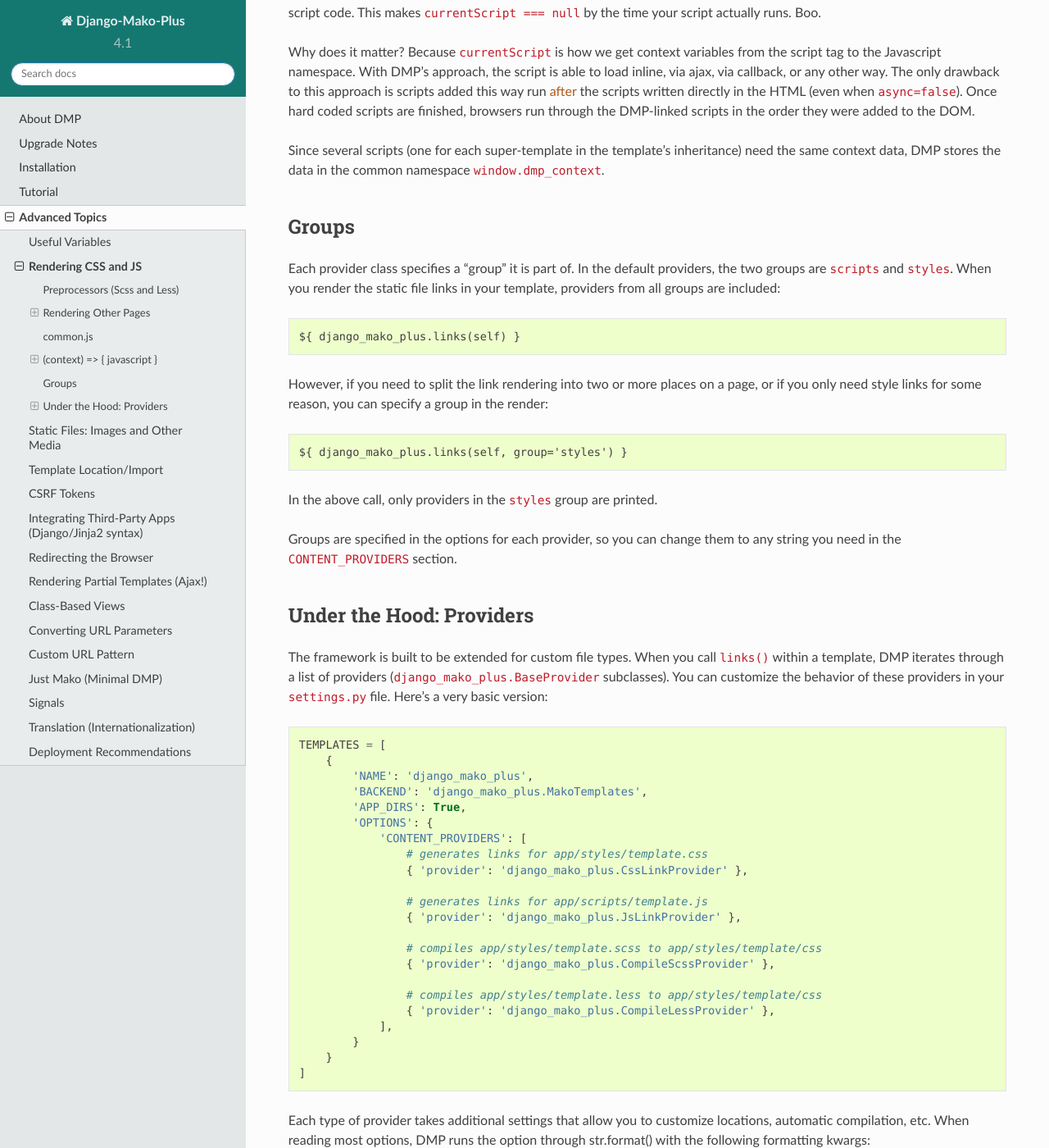
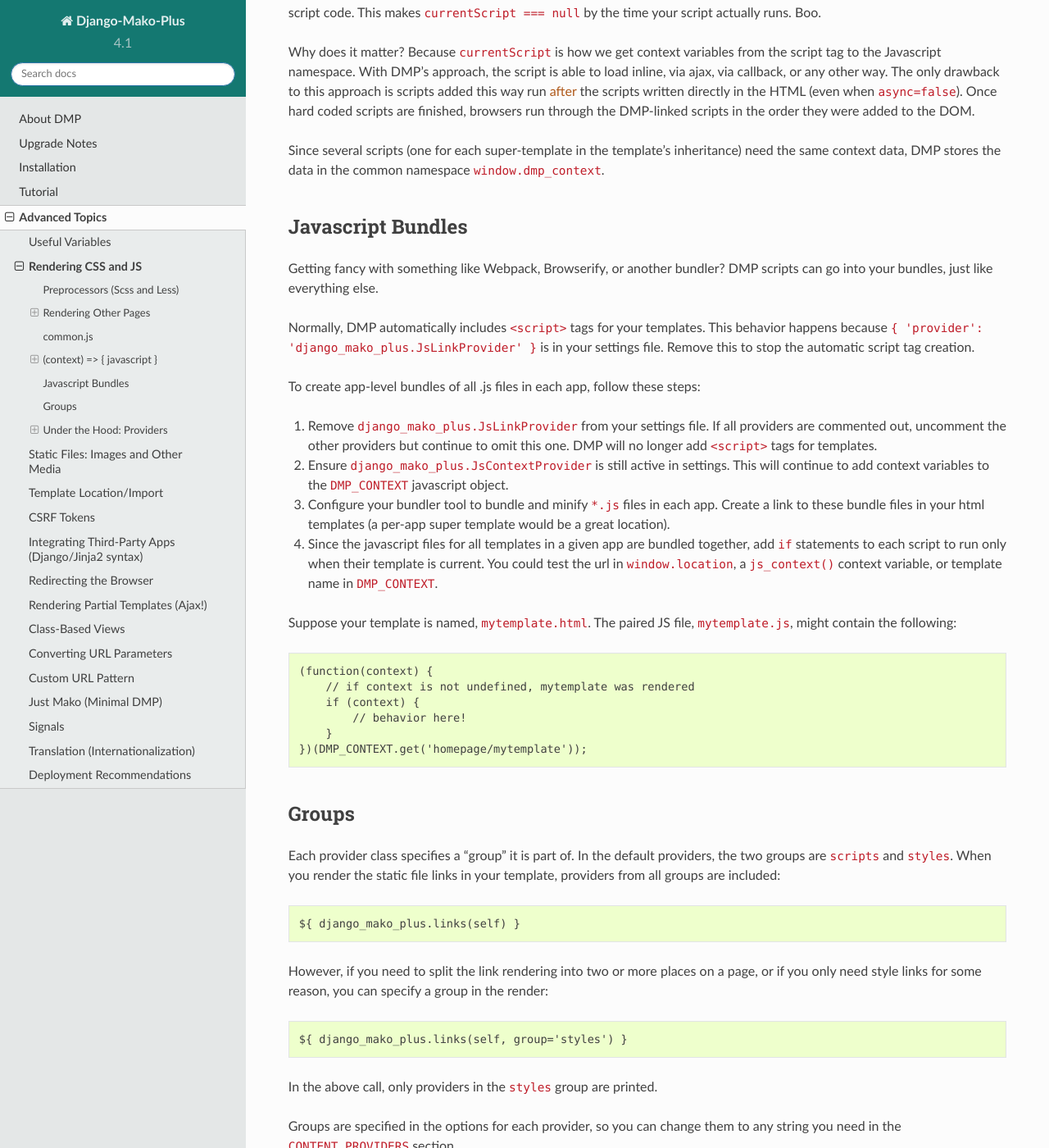
Before and after one commit to doconix/django-mako-plus, a Sphinx documentation site: the page built from docs/topics_css_js.rst, in a window 1280 px wide and 1400 px high, scrolled down 3977 px. Shown: the whole window at 82% size. Built offline with Sphinx 7.4.7 and the Read the Docs theme 2.0.0, drawn with Linux system fonts in a browser that asks for light colours; some of the changed text lies outside the part shown.

Commit message:
updated docs

```diff
--- a/docs/topics_css_js.rst
+++ b/docs/topics_css_js.rst
@@ -159,6 +159,31 @@
 
 Since several scripts (one for each super-template in the template's inheritance) need the same context data, DMP stores the data in the common namespace ``window.dmp_context``.
 
+Javascript Bundles
+---------------------
+
+Getting fancy with something like Webpack, Browserify, or another bundler?  DMP scripts can go into your bundles, just like everything else.
+
+Normally, DMP automatically includes ``<script>`` tags for your templates.  This behavior happens because ``{ 'provider': 'django_mako_plus.JsLinkProvider' }`` is in your settings file.  Remove this to stop the automatic script tag creation.
+
+To create app-level bundles of all .js files in each app, follow these steps:
+
+1. Remove ``django_mako_plus.JsLinkProvider`` from your settings file. If all providers are commented out, uncomment the other providers but continue to omit this one.  DMP will no longer add ``<script>`` tags for templates.
+2. Ensure ``django_mako_plus.JsContextProvider`` is still active in settings. This will continue to add context variables to the ``DMP_CONTEXT`` javascript object.
+3. Configure your bundler tool to bundle and minify ``*.js`` files in each app.  Create a link to these bundle files in your html templates (a per-app super template would be a great location).
+4. Since the javascript files for all templates in a given app are bundled together, add ``if`` statements to each script to run only when their template is current. You could test the url in ``window.location``, a ``js_context()`` context variable, or template name in ``DMP_CONTEXT``.
+
+Suppose your template is named, ``mytemplate.html``. The paired JS file, ``mytemplate.js``, might contain the following:
+
+::
+
+    (function(context) {
+        // if context is not undefined, mytemplate was rendered
+        if (context) {
+            // behavior here!
+        }
+    })(DMP_CONTEXT.get('homepage/mytemplate'));
+
 Groups
 -----------------
 
@@ -197,6 +222,9 @@
 
                     # generates links for app/scripts/template.js
                     { 'provider': 'django_mako_plus.JsLinkProvider' },
+
+                    # adds JS context
+                    { 'provider': 'django_mako_plus.JsContextProvider' },
 
                     # compiles app/styles/template.scss to app/styles/template/css
                     { 'provider': 'django_mako_plus.CompileScssProvider' },
@@ -240,8 +268,15 @@
                         'group': 'scripts',
                         'weight': 0,
                         'filename': '{appdir}/scripts/{template}.js',
+                        'async': False,
+                    },
+
+                    # adds JS context
+                    {
+                        'provider': 'django_mako_plus.JsContextProvider'
+                        'group': 'scripts',
+                        'weight': 0,
                         'encoder': 'django.core.serializers.json.DjangoJSONEncoder',
-                        'async': False,
                     },
 
                     # compiles app/styles/template.scss to app/styles/template/css
```
Also changed, not shown: 2 other files.
